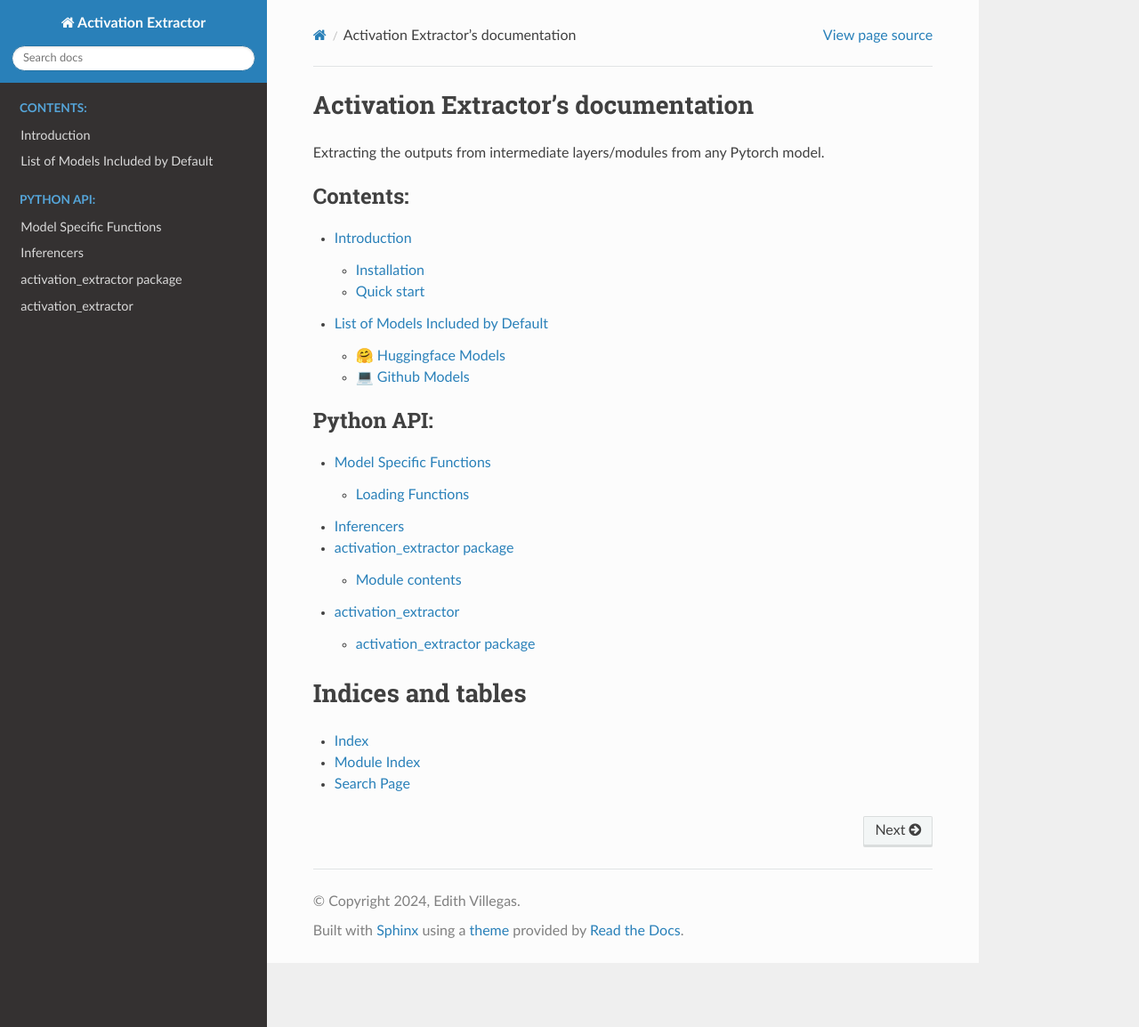
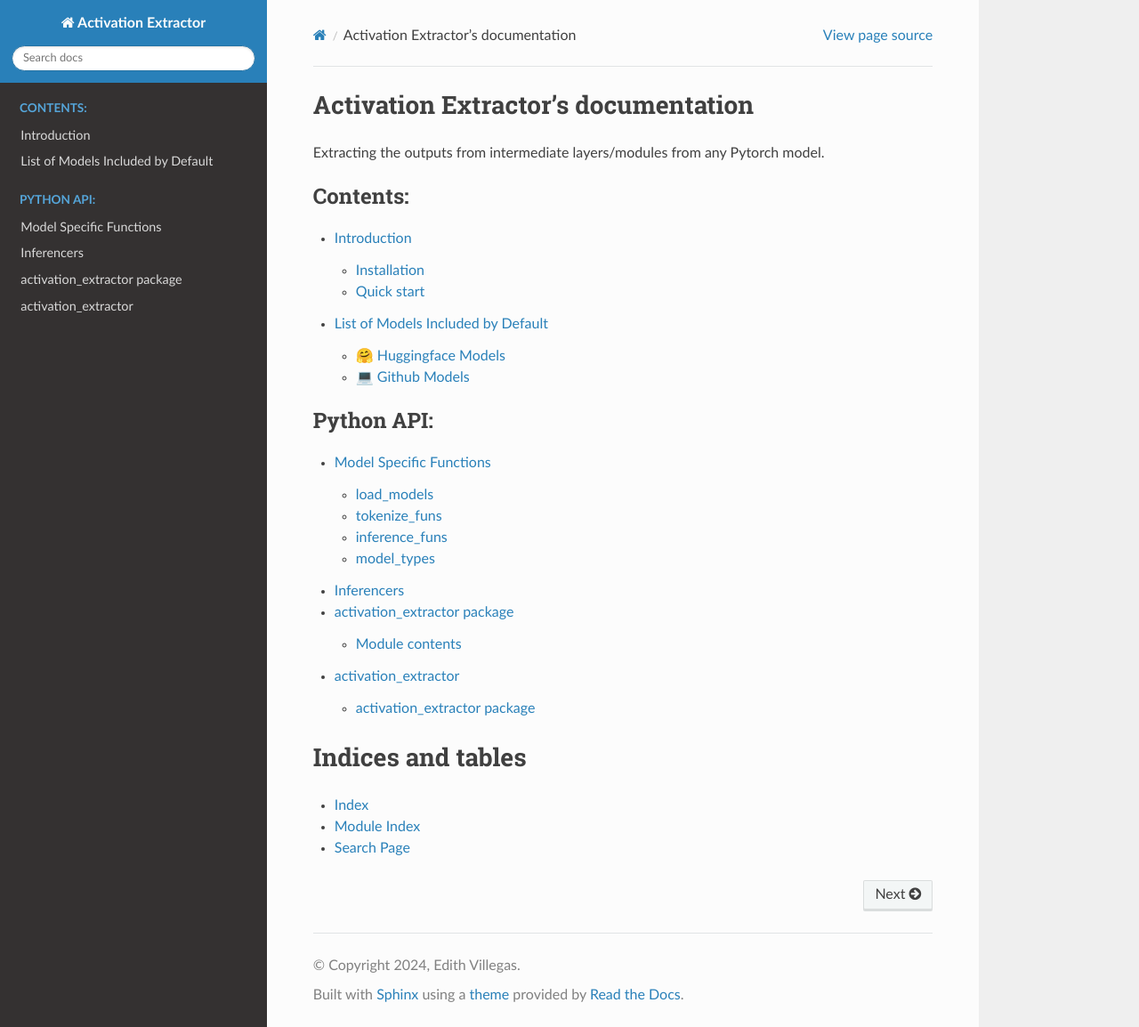
Before and after one commit to edithvillegas/activation-extractor, a Sphinx documentation site: the page built from docs/source/index.rst, in a window 1280 px wide and 1154 px high. Shown: the whole window at 89% size. Built offline with Sphinx 7.4.7 and the Read the Docs theme 2.0.0, drawn with Linux system fonts in a browser that asks for light colours; some of the changed lines change nothing that is shown.

Commit message:
included all the model specific files into documentation

```diff
--- a/docs/source/api/model_functions.rst
+++ b/docs/source/api/model_functions.rst
@@ -1,8 +1,30 @@
 Model Specific Functions
 ========================
 
-Loading Functions
-******************
+This module contains wrappers to load, tokenize and perform inference on models included by default on the ``model_types`` list so that they can all be called with a uniform API.
+
+This is where new models can be included in the code.
+
+load_models
+*************
 
 ..  automodule:: activation_extractor.model_functions.load_models
     :members:
+
+tokenize_funs
+***************
+
+..  automodule:: activation_extractor.model_functions.tokenize_funs
+    :members:
+
+inference_funs
+***************
+
+..  automodule:: activation_extractor.model_functions.inference_funs
+    :members:
+
+model_types
+***************
+
+..  automodule:: activation_extractor.model_functions.model_types
+    :members:
```
